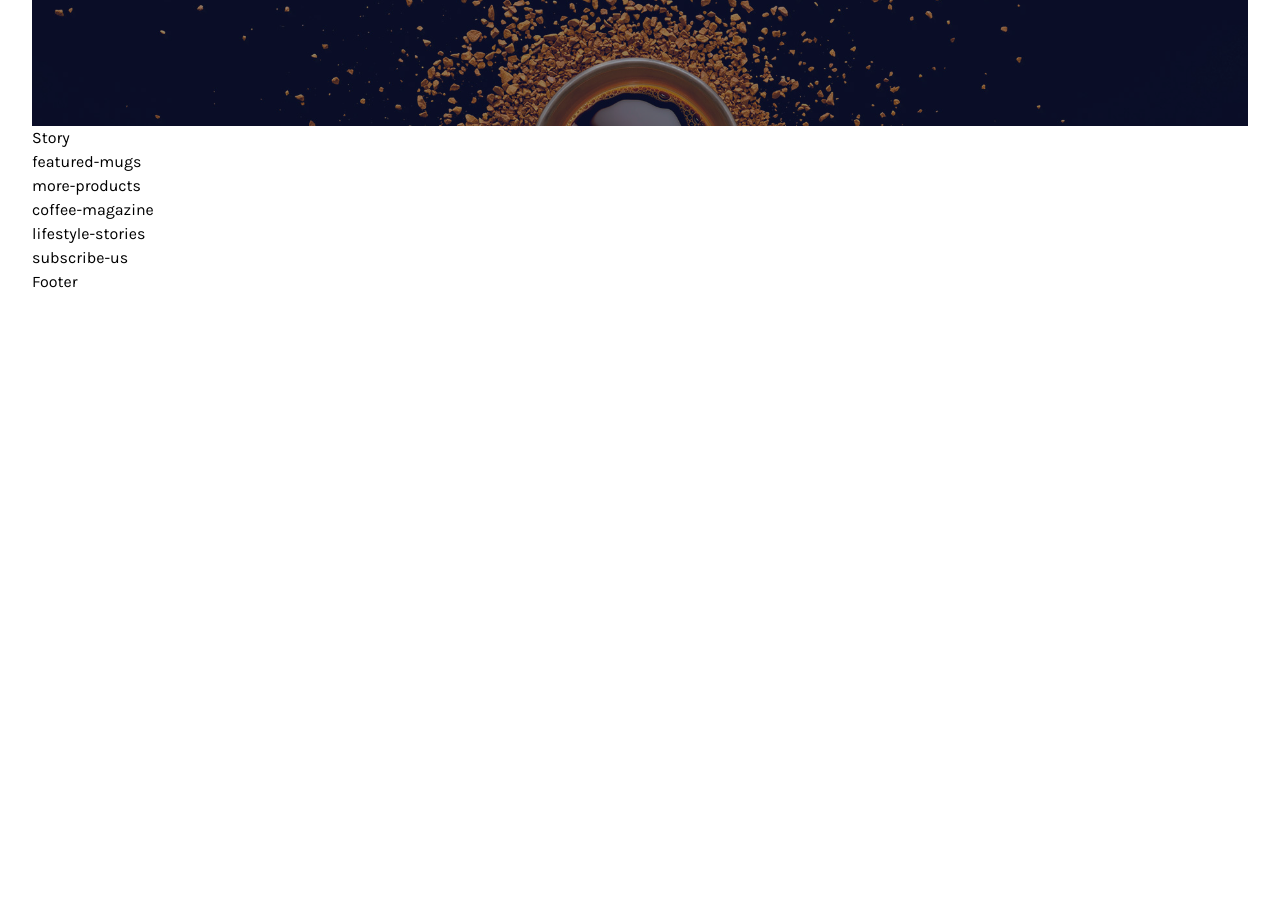
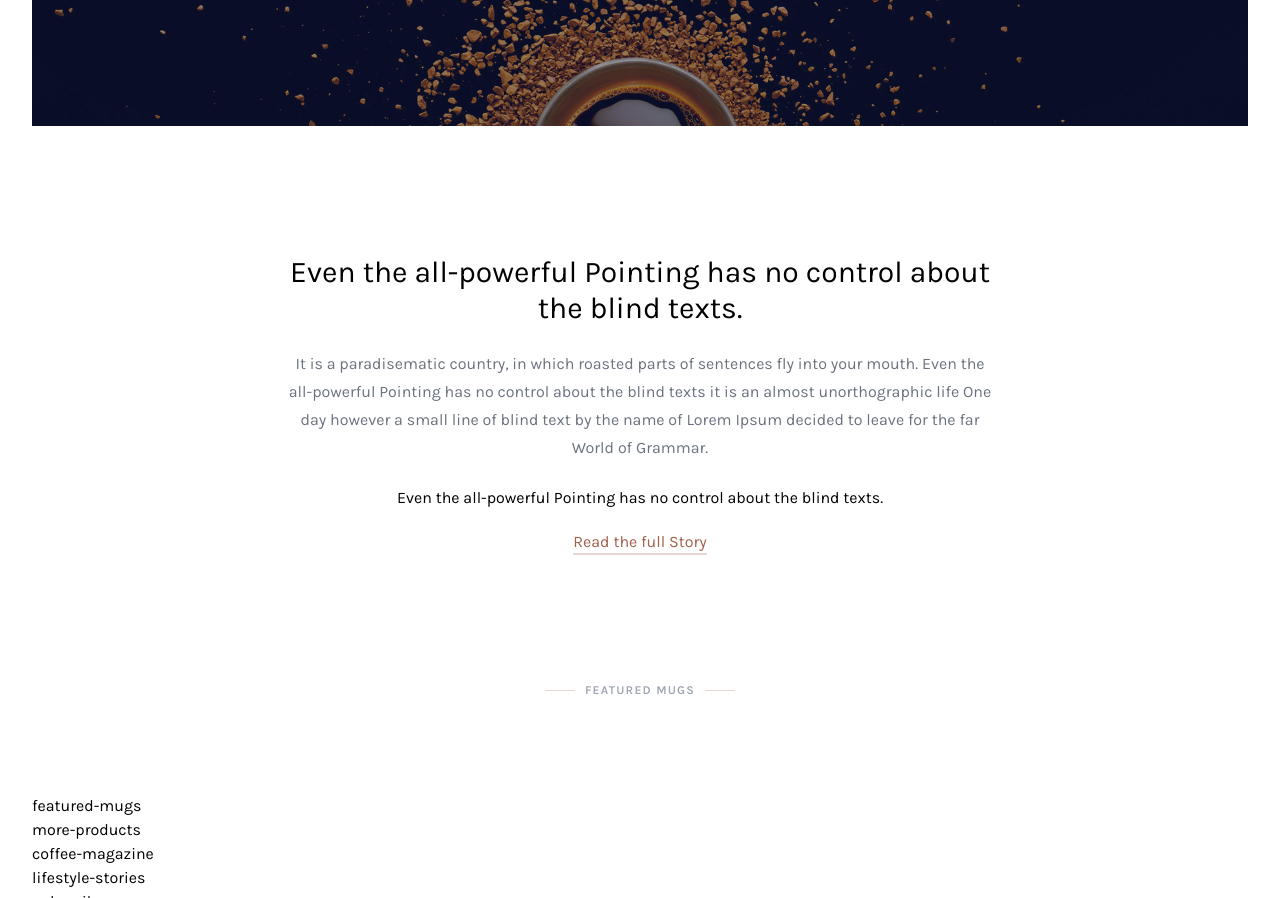
Before and after one commit to DzoanhDoanh/TailwindCss-coffee-style, a website: page tailwindcss-coffee-style/public/index.html in a window 1280 px wide. Shown: the part 480-1378 px from the top of the page. Before the commit the page ends 800 px from the top, so only its background shows below. Drawn offline with Linux system fonts and the light colour scheme.

Commit message:
done story

```diff
--- a/tailwindcss-coffee-style/public/index.html
+++ b/tailwindcss-coffee-style/public/index.html
@@ -69,8 +69,27 @@
                 </div><!-- End Slider-->
 
                 <div class="story">
-                    Story
+                    <div class="w-full h-full flex justify-center items-center">
+                        <div class="px-5 md:px-32 lg:px-64 py-32 text-center">
+                            <div class="text-3xl mb-6">Even the all-powerful Pointing has no control about the blind texts.</div>
+                            <div class="text-gray-500 leading-7 mb-6">It is a paradisematic country, in which roasted parts of sentences fly into your mouth. Even the all-powerful Pointing has no control about the blind texts it is an almost unorthographic life One day however a small line of blind text by the name of Lorem Ipsum
+                                decided to leave for the far World of Grammar.</div>
+                            <div class="">Even the all-powerful Pointing has no control about the blind texts.</div>
+                            <div class="mt-[20px]">
+                                <a href="#" class="text-center text-coffee-400 hover:text-coffee-600 relative cursor-pointer py-1 after:absolute after:bottom-0 after:left-0 after:right-0
+                                after:bg-coffee-50 after:h-0.5 after:w-full after:hover:bg-coffee-600 after:transition-all after:ease-in-out after:duration-300">Read the full Story</a>
+                            </div>
+                        </div>
+                    </div>
+
                 </div><!-- End story-->
+
+                <div class="ct-subheadline flex items-center justify-center mb-24">
+                    <div class="w-[30px] bg-coffee-50 h-[1px]"></div>
+                    <div class="uppercase px-[10px] text-xs font-semibold text-gray-400 tracking-widest">Featured Mugs</div>
+                    <div class="w-[30px] bg-coffee-50 h-[1px]"></div>
+
+                </div>
 
                 <div class="featured-mugs">
                     featured-mugs
--- a/tailwindcss-coffee-style/src/input.css
+++ b/tailwindcss-coffee-style/src/input.css
@@ -9,7 +9,7 @@
 }
 .ct-top-menu-item{
     @apply cursor-pointer py-1 hover:text-gray-800 relative after:lg:absolute after:lg:bottom-0 after:lg:left-0 after:lg:right-0
-    after:lg:bg-light-coffee after:lg:h-0.5 after:lg:w-0 hover:after:lg:w-full after:lg:transition-all after:lg:ease-in-out after:lg:duration-300;
+    after:lg:bg-coffee-200 after:lg:h-0.5 after:lg:w-0 hover:after:lg:w-full after:lg:transition-all after:lg:ease-in-out after:lg:duration-300;
 }
 .ct-icon{
     @apply w-5 h-5 inline-block
--- a/tailwindcss-coffee-style/tailwind.config.js
+++ b/tailwindcss-coffee-style/tailwind.config.js
@@ -7,7 +7,12 @@ module.exports = {
         Karla: ['Karla', 'sans-serif']
       },
       colors: {
-        'light-coffee': "#C89F94"
+        'coffee': {
+          50: '#E8D6D0',
+          200: '#C89F94',
+          400: '#A25F4B',
+          600: '#744838'
+        }
       },
       keyframes: {
         slideDown: {
```
Also changed, not shown: tailwindcss-coffee-style/public/output.css.
